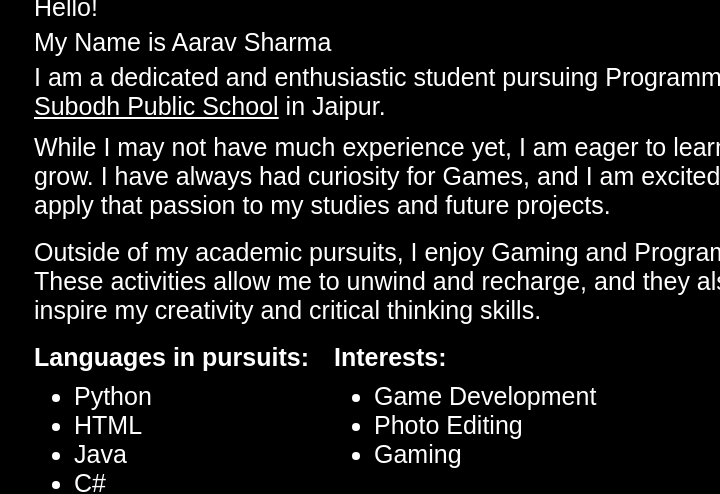
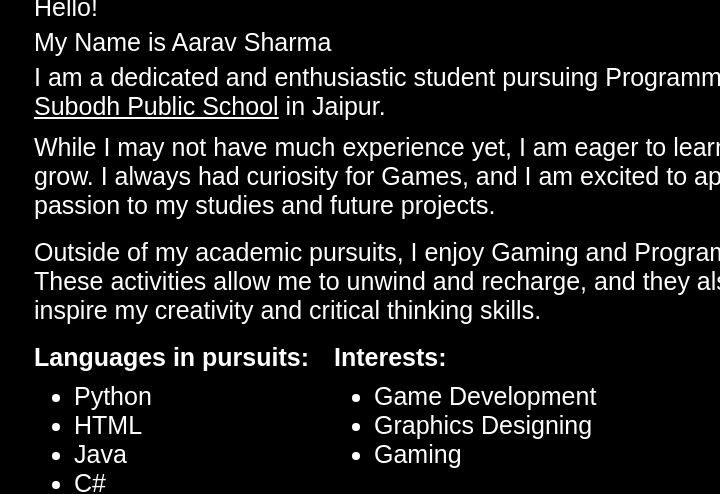
Before and after one commit to Unstoppable1GG/Portfolio, a website with bundled scripts: page index.html in a window 1280 px wide. Shown: the part 1042-1536 px from the top of the page, 560-1280 px from the left. Built offline with nearby package versions, Linux system fonts and the light colour scheme; a web font is replaced by a local one.

Commit message:
Update index.html

```diff
--- a/index.html
+++ b/index.html
@@ -110,7 +110,7 @@
             <span data-aos="fade up" data-aos-delay="900">Hello!</span>
             <span data-aos="fade up" data-aos-delay="1000">My Name is Aarav Sharma</span>
             <span data-aos="fade up" data-aos-delay="1100">I am a dedicated and enthusiastic student pursuing Programming at <a href="https://www.spsairport.com">Subodh Public School</a> in Jaipur.</span>
-            <span data-aos="fade up" data-aos-delay="1200">While I may not have much experience yet, I am eager to learn and grow. I have always had curiosity for Games, and I am excited to apply that passion to my studies and future projects.</span>
+            <span data-aos="fade up" data-aos-delay="1200">While I may not have much experience yet, I am eager to learn and grow. I always had curiosity for Games, and I am excited to apply that passion to my studies and future projects.</span>
             <span data-aos="fade up" data-aos-delay="1300">Outside of my academic pursuits, I enjoy Gaming and Programming. These activities allow me to unwind and recharge, and they also inspire my creativity and critical thinking skills.</span>
             <span data-aos="fade up" data-aos-delay="1400">Languages in pursuits:</span>
             <span data-aos="fade up" data-aos-delay="1500">
@@ -125,7 +125,7 @@
             <span data-aos="fade left" data-aos-delay="1500">
               <ul>
                 <li>Game Development</li>
-                <li>Photo Editing</li>
+                <li>Graphics Designing</li>
                 <li>Gaming</li>
               </ul>
             </span>
```
